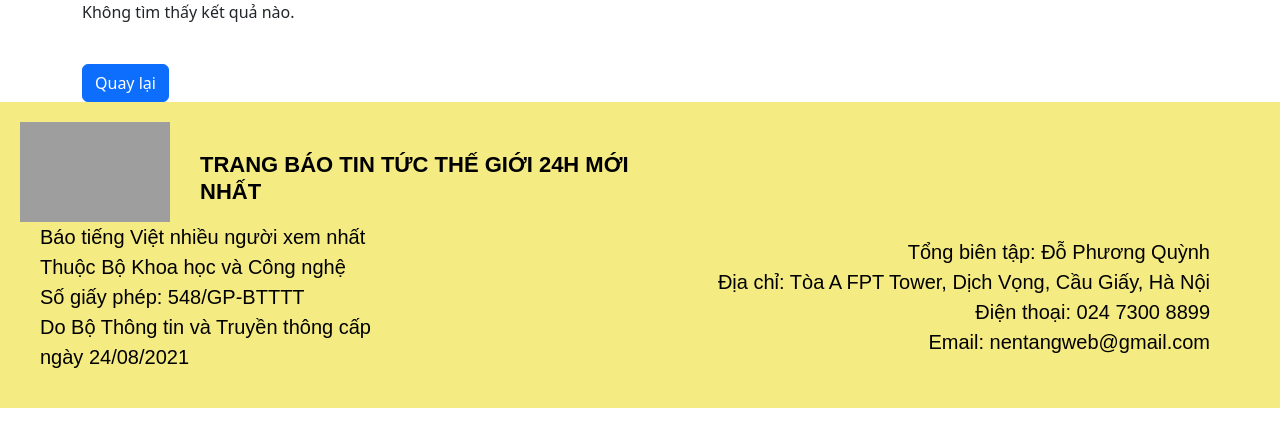
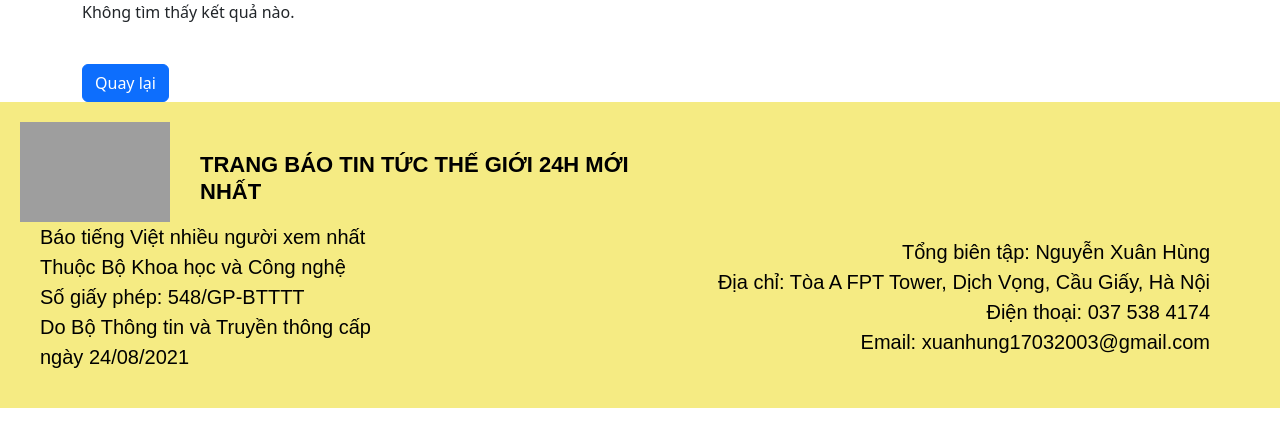
Before and after one commit to XuanHung1703/NhomCongNgheWeb, a PHP site: page /app/views/news/search_results.php in a window 1280 px wide. Shown: the part 299-746 px from the top of the page. Run offline with PHP 8.4, Linux system fonts and the light colour scheme; data that the repository does not hold is empty; some libraries are stand-ins or nearby versions; grey boxes are pictures that could not be loaded.

Commit message:
Nguyen Xuan Hung

```diff
--- a/app/views/layouts/footer.php
+++ b/app/views/layouts/footer.php
@@ -19,10 +19,10 @@
         </div>
         <div style="max-width: 50%; text-align: right;">
             <p style="margin-right: 50px; margin-top: 100px; font-size: 20px">
-                Tổng biên tập: Đỗ Phương Quỳnh<br>
+                Tổng biên tập: Nguyễn Xuân Hùng<br>
                 Địa chỉ: Tòa A FPT Tower, Dịch Vọng, Cầu Giấy, Hà Nội<br>
-                Điện thoại: 024 7300 8899<br>
-                Email: nentangweb@gmail.com
+                Điện thoại: 037 538 4174<br>
+                Email: xuanhung17032003@gmail.com
             </p>
         </div>
     </div>
```
